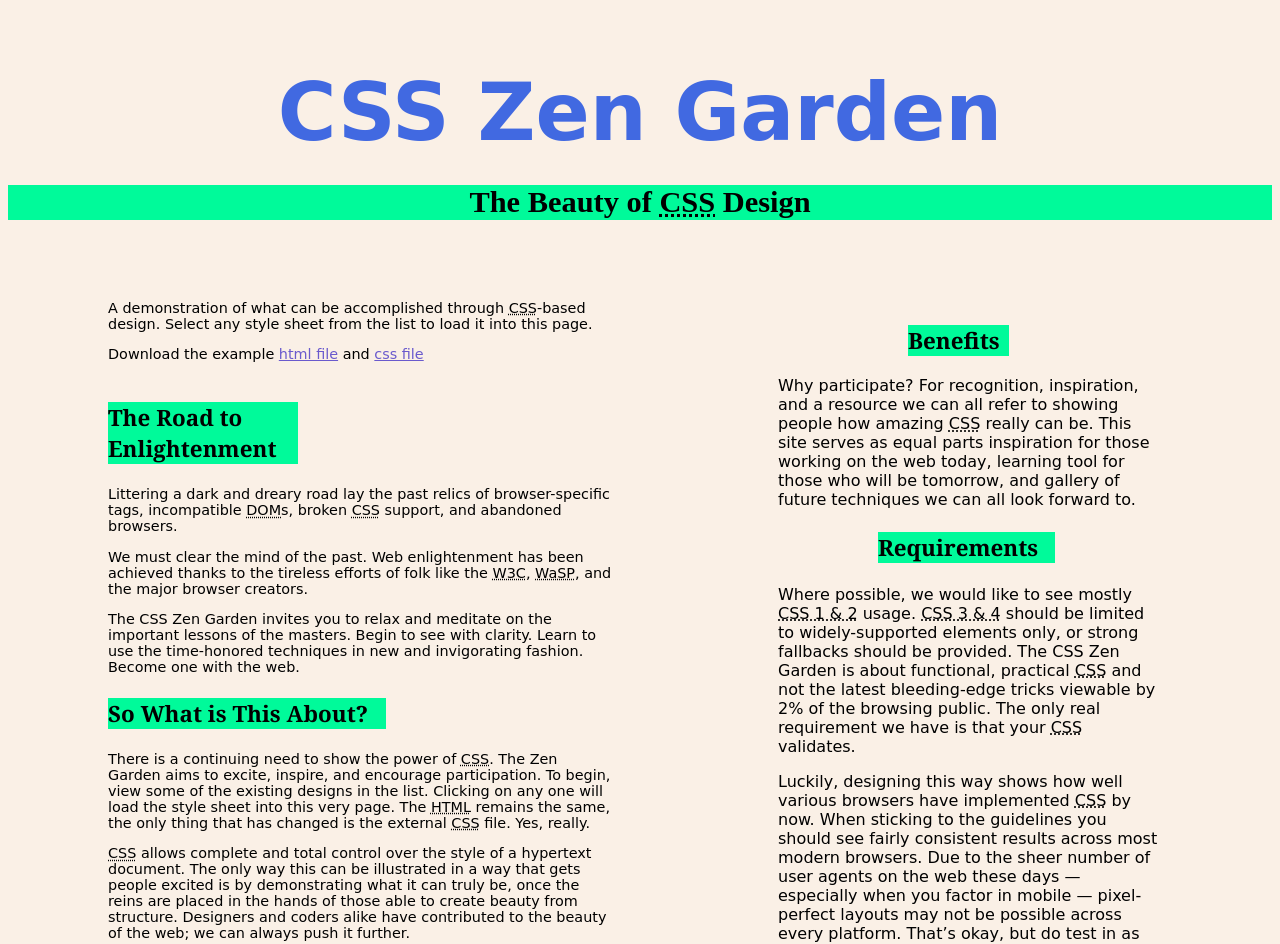
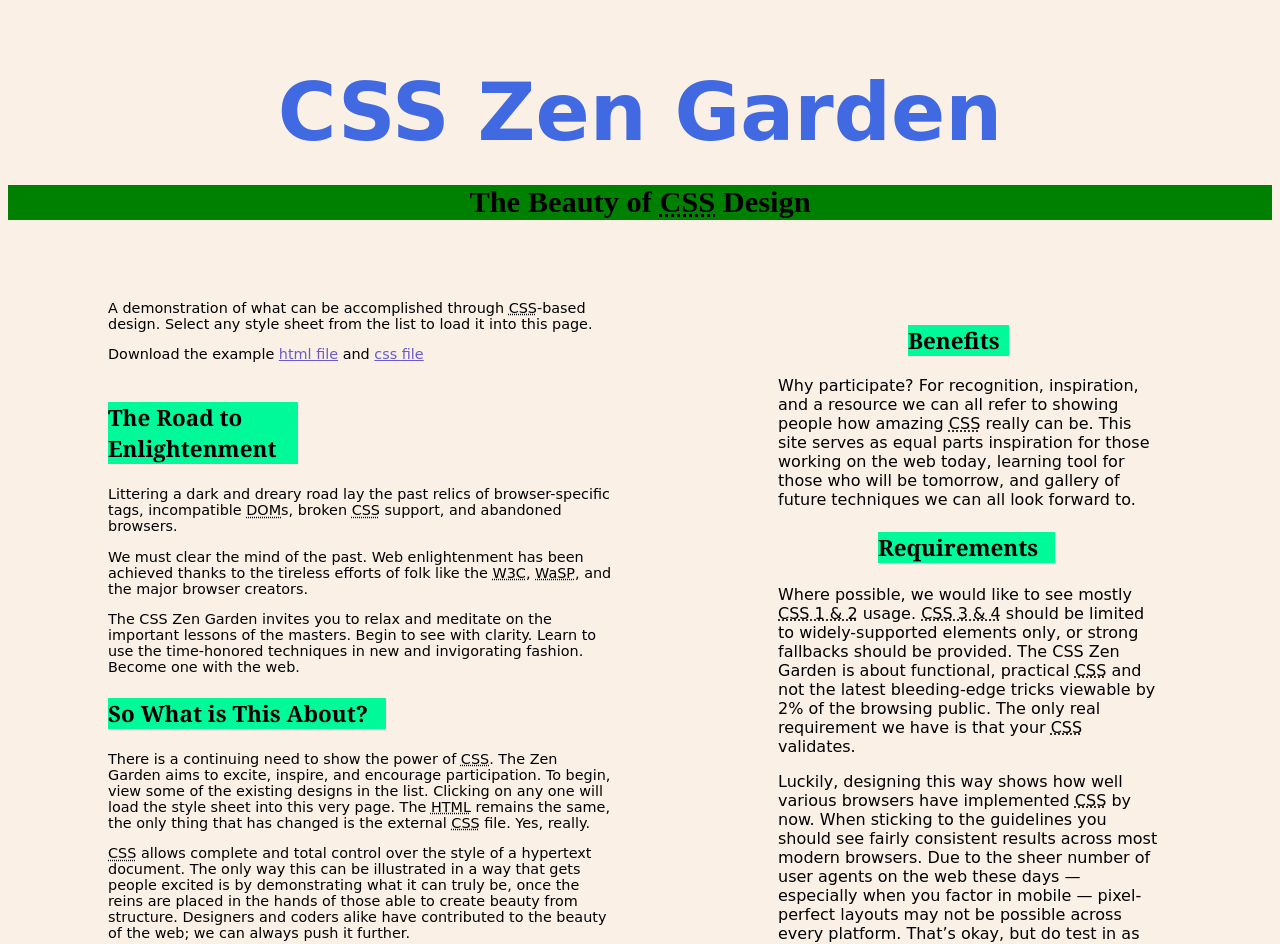
Before and after one commit to khanend/khanend.github.io, a plain HTML site: page csszengarden/index.html in a window 1280 px wide. Shown: the top 944 px of the page. Drawn offline with Linux system fonts and the light colour scheme.

Commit message:
Update style.css

```diff
--- a/csszengarden/style.css
+++ b/csszengarden/style.css
@@ -18,7 +18,7 @@
 	font-size :190%;
 	font-family: "Times New Roman", Times, serif;
 	margin-bottom: 80px;
-	background-color: mediumspringgreen;
+	background-color: green;
 	color:
 
 }
```
